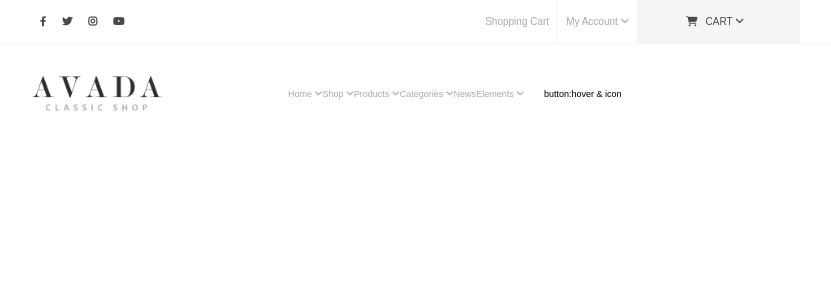
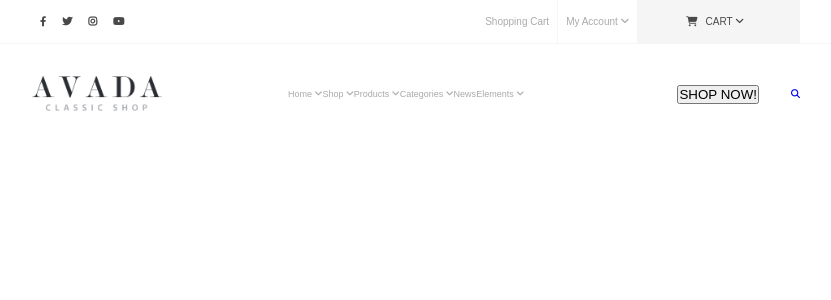
Before and after one commit to Pietro907/proj-html-vuejs, a Vue app: page / in a window 1280 px wide. Shown: the top 300 px of the page, without its empty margins (224-1055 px from the left). Built offline with nearby package versions, Linux system fonts and the light colour scheme.

Commit message:
add btn & icon, used d_flex align_center

```diff
--- a/src/components/HeaderBottom.vue
+++ b/src/components/HeaderBottom.vue
@@ -32,9 +32,21 @@ export default {
 
                 </div>
             </div>
-            <div class="col">
-                <div class="card brands_logo">
-                    button:hover & icon
+            <div class="col d_flex jst_end">
+                <div class="card d_flex align_center">
+
+                    <div class="btn_shop_now">
+
+                        <button type="button">SHOP NOW!</button>
+
+                    </div>
+
+                    <div class="icon_search">
+
+                        <a href="#"><i class="fa-solid fa-magnifying-glass"></i></a>
+
+                    </div>
+
                 </div>
             </div>
         </div>
@@ -64,6 +76,13 @@ export default {
     text-decoration: none;
     color: var(--bg-gray-light);
 }
+.btn_shop_now{
+    margin-right: 2rem;
+}
+
+
+
+
 
 
 /* Utilities */
```
